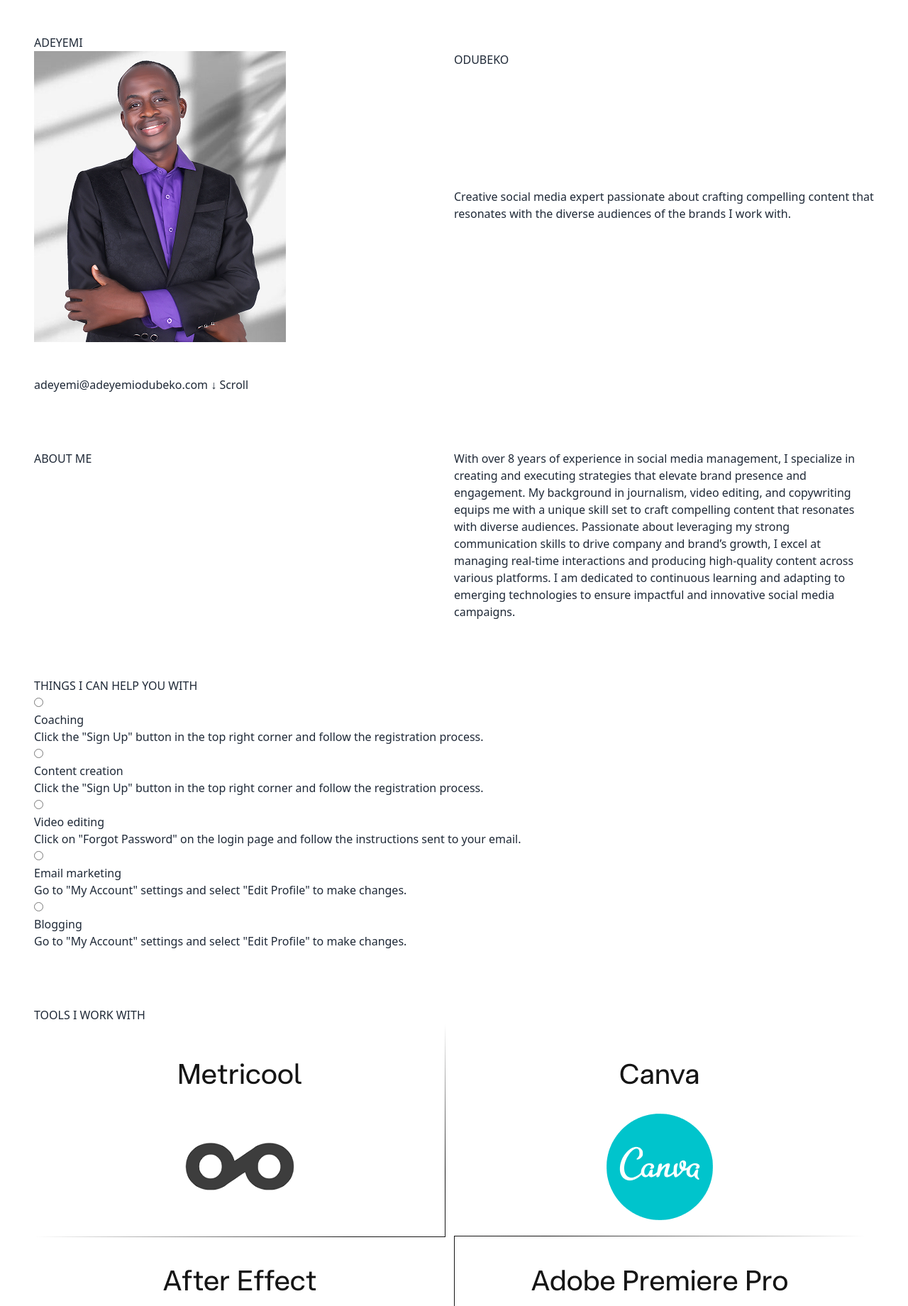
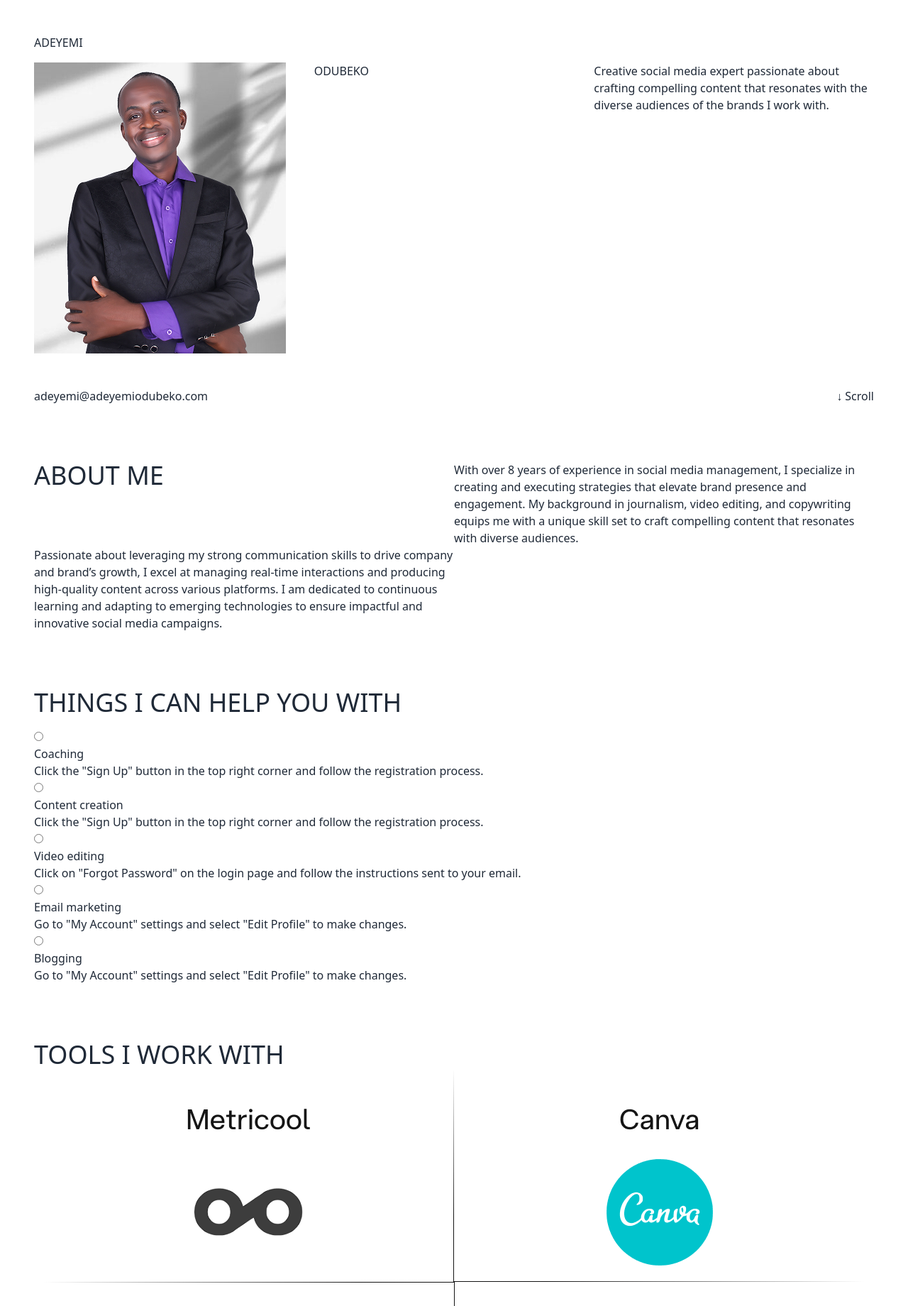
Before and after one commit to Overbrim-Technology/adeyemiWebApp, a Django app: page / in a window 1280 px wide. Shown: the part 80-1920 px from the top of the page at 71% size. Run offline with Django 5.2, Linux system fonts and the light colour scheme.

Commit message:
Added different sections to homepage

```diff
--- a/home/templates/home.html
+++ b/home/templates/home.html
@@ -2,41 +2,40 @@
 {% load static %}
 {% block content %}
     <div class="relative p-12">
-        <div class="static grid grid-rows-2">
-            <div class="text-3xl">ADEYEMI</div>
-            <div class="grid grid-cols-2">
-                <figure>
+        <div class="w-1/3">
+            <h1 class="text-8xl justify-self-start font-medium pb-4">ADEYEMI</h1>
+        </div>
+        <div class="static grid grid-rows-3 grid-cols-3 justify-items-stretch">
+            <figure class="row-span-3 justify-self-start self-start">
                 <img
                     src="{% static 'adeyemi.png' %}"
                     alt="Portfolio Image" />
             </figure>
-                <div class="grid grid-rows-2 items-start">
-                    <div class="text-3xl">ODUBEKO</div>
-                    <h4>
+            <div class="row-start-1 col-start-2 justify-self-start self-start text-8xl font-medium">ODUBEKO</div>
+            <h4 class="row-start-2 col-start-2 justify-self-start self-start">
                 Creative social media expert passionate about crafting compelling content
                 that resonates with the diverse audiences
                 of the brands I work with.
             </h4>
         </div>
-            </div>
-        </div>
 
         <!-- Contact -->
-        <div class="static pt-12">
-            <a href="mailto:adeyemi@adeyemiodubeko.com">adeyemi@adeyemiodubeko.com</a>
-            <a class="justify-self-end" href=""> &darr; Scroll</a>
+        <div class="static grid grid-cols-2 pt-12">
+            <a class="hover:text-green-600" href="mailto:adeyemi@adeyemiodubeko.com justify-self-start">adeyemi@adeyemiodubeko.com</a>
+            <a class="hover:text-green-600 justify-self-end" href="#skills"> &darr; Scroll</a>
         </div>
 
         <!-- About Me -->
         <div class="static pt-20">
-            <div class="grid grid-cols-2">
-                <h1>ABOUT ME</h1>
-                <p>
+            <div class="grid grid-cols-2 grid-rows-2">
+                <h1 class="text-4xl row-start-1 row-span-2">ABOUT ME</h1>
+                <p class="self-start">
                     With over 8 years of experience in social media management,
                     I specialize in creating and executing strategies that elevate brand presence and engagement.
                     My background in journalism, video editing, and copywriting
                     equips me with a unique skill set to craft compelling content that resonates with diverse audiences.
-
+                </p>
+                <p class="self-end">
                     Passionate about leveraging my strong communication skills to
                     drive company and brand’s growth, I excel at managing real-time interactions
                     and producing high-quality content across various platforms.
@@ -48,30 +47,30 @@
         </div>
 
         <!-- Skills -->
-        <div class="static pt-20">
-            <h1>THINGS I CAN HELP YOU WITH</h1>
+        <div id="skills" class="static pt-20">
+            <h1 class="text-4xl pb-4">THINGS I CAN HELP YOU WITH</h1>
             <div class="collapse collapse-plus bg-base-100 border border-base-300">
-                <input type="radio" name="coaching"/>
+                <input type="radio" name="skill"/>
                 <div class="collapse-title font-semibold">Coaching</div>
                 <div class="collapse-content text-sm">Click the "Sign Up" button in the top right corner and follow the registration process.</div>
             </div>
             <div class="collapse collapse-plus bg-base-100 border border-base-300">
-                <input type="radio" name="content-creation"/>
+                <input type="radio" name="skill"/>
                 <div class="collapse-title font-semibold">Content creation</div>
                 <div class="collapse-content text-sm">Click the "Sign Up" button in the top right corner and follow the registration process.</div>
             </div>
             <div class="collapse collapse-plus bg-base-100 border border-base-300">
-                <input type="radio" name="video-editing" />
+                <input type="radio" name="skill" />
                 <div class="collapse-title font-semibold">Video editing</div>
                 <div class="collapse-content text-sm">Click on "Forgot Password" on the login page and follow the instructions sent to your email.</div>
             </div>
             <div class="collapse collapse-plus bg-base-100 border border-base-300">
-                <input type="radio" name="email-marketing" />
+                <input type="radio" name="skill" />
                 <div class="collapse-title font-semibold">Email marketing</div>
                 <div class="collapse-content text-sm">Go to "My Account" settings and select "Edit Profile" to make changes.</div>
             </div>
             <div class="collapse collapse-plus bg-base-100 border border-base-300">
-                <input type="radio" name="blogging" />
+                <input type="radio" name="skill" />
                 <div class="collapse-title font-semibold">Blogging</div>
                 <div class="collapse-content text-sm">Go to "My Account" settings and select "Edit Profile" to make changes.</div>
             </div>
@@ -80,24 +79,24 @@
 
         <!-- Technologies -->
         <div class="static pt-20">
-            <h1>TOOLS I WORK WITH</h1>
+            <h1 class="text-4xl pb-8">TOOLS I WORK WITH</h1>
             <div class="grid grid-cols-2 grid-rows-2">
-                <figure>
+                <figure class="justify-self-end h-1/2 w-1/2">
                     <img
                         src="{% static 'metri.png' %}"
                         alt="Metricool" />
                 </figure>
-                <figure>
+                <figure class="justify-self-start h-1/2 w-1/2">
                     <img
                         src="{% static 'canva.png' %}"
                         alt="Canva" />
                 </figure>
-                <figure>
+                <figure class="justify-self-end h-1/2 w-1/2">
                     <img
                         src="{% static 'aftereffect.png' %}"
                         alt="After Effect" />
                 </figure>
-                <figure>
+                <figure class="justify-self-start h-1/2 w-1/2">
                     <img
                         src="{% static 'adobepro.png' %}"
                         alt="Adobe Premiere Pro" />
@@ -107,27 +106,54 @@
 
         <!-- Platforms -->
         <div class="static pt-20">
-            <figure>
+            <h1 class="text-4xl pb-8">PLATFORMS I MANAGE</h1>
+            <figure class="place-self-center h-1/2 w-1/2">
                 <img
                   src="{% static 'platforms.png' %}"
-                  alt="Platforms" />
+                  alt="Platforms"/>
             </figure>
         </div>
 
+        <!-- Recommendation -->
+        <div class="static pt-20">
+            <div class="bg-green-200 m-4 p-4">
+                <div class="max-w-md mx-auto text-center">
+                    <p class="">
+                        “Adeyemi Odubeko provides relevant ideas and concepts and is able to articulate words
+                        impressively and he has significantly boosted our engagement and follower growth.”
+                    </p>
+                    <p class="text-xs font-medium pt-4">
+                        Rotimi Olasehinde
+                    </p>
+                    <P class="text-xs pt-2 pb-6"> CEO at Shaphan Media</P>
+                </div>
+            </div>
+        </div>
+
+
+        <!-- Contact -->
+        <div id="contact" class="static pt-16">
+            <h1 class="text-4xl">WANT TO WORK TOGETHER?</h1>
+            <a class="pt-8 hover:text-green-600" href="mailto:adeyemi@adeyemiodubeko.com justify-self-start">adeyemi@adeyemiodubeko.com &#129125;</a>
+        </div>
+
         <!-- Socials -->
-        <div class="static grid grid-cols-3">
-            <button class="btn btn-outline rounded-full active:bg-green-600">Socials</button>
-            <figure>
+        <div class="static flex gap-2 items-center pt-16">
+            <div class="outline p-3 rounded-full col-start-1 col-span-2">Socials</div>
+            <a href="">
+                <figure class="inline-flex">
                     <img
                         src="{% static 'instagram-1x.png' %}"
                         alt="Instagram" />
                 </figure>
-            <figure>
+            </a>
+            <a href="">
+                <figure class="inline-flex">
                     <img
                         src="{% static 'linkedin-1x.png' %}"
                         alt="LinkedIn" />
                 </figure>
-
+            </a>
         </div>
     </div>
 {% endblock %}
```
Lines whose indentation alone changed are shown as unchanged.
